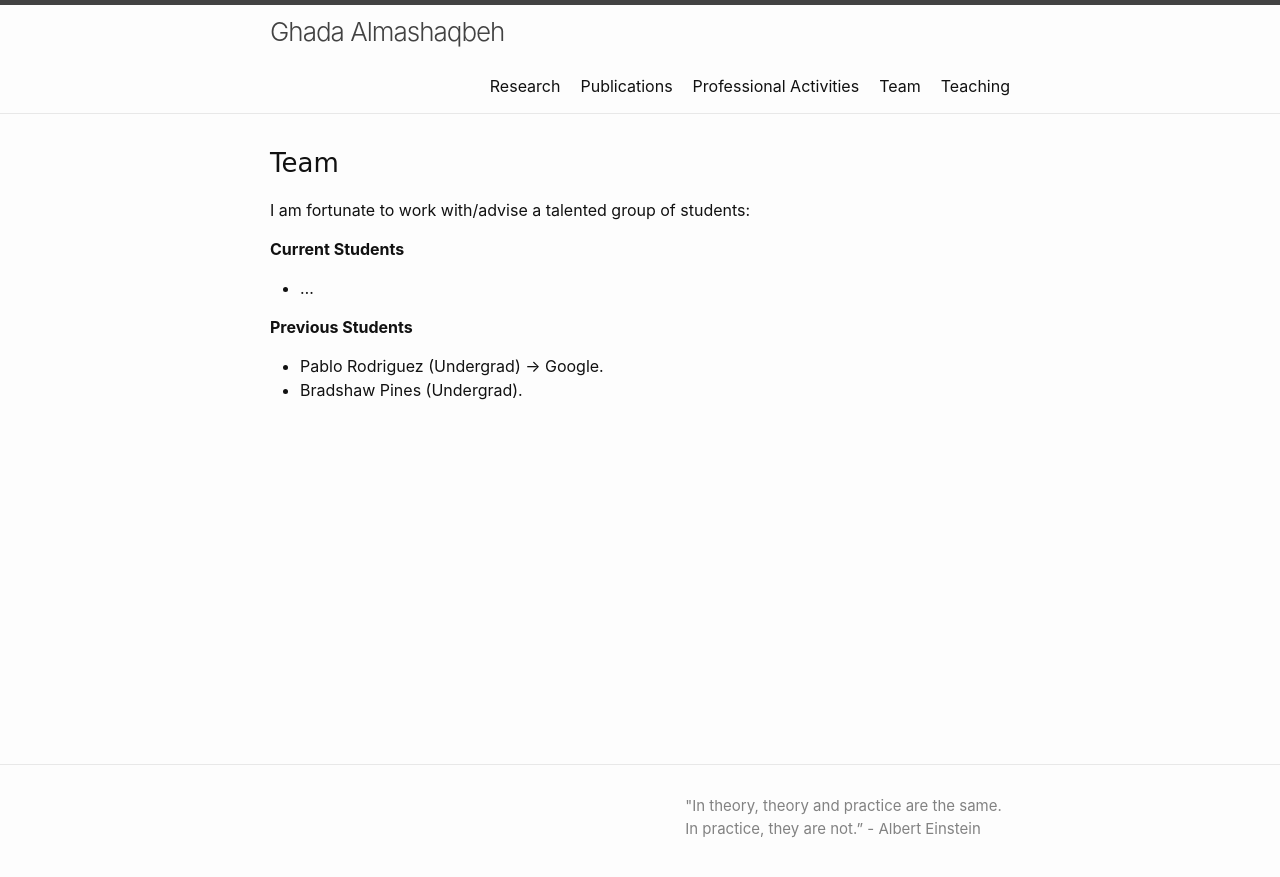
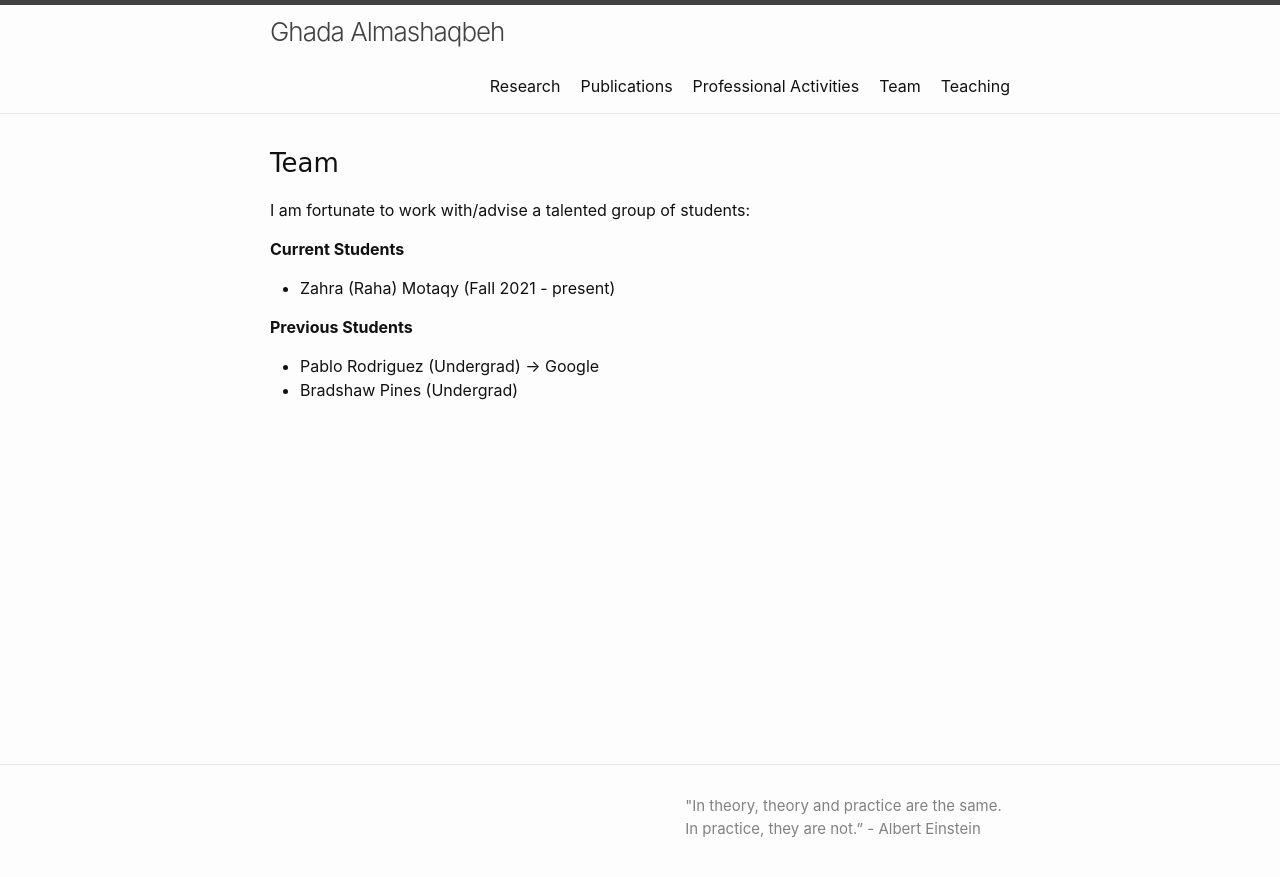
Before and after one commit to GhadaAlmashaqbeh/GhadaAlmashaqbeh.github.io, a Jekyll site: the page built from 04-team.md, in a window 1280 px wide. Shown: the top 877 px of the page. Built offline with Jekyll 4.4.1, drawn with Linux system fonts in a browser that asks for light colours.

Commit message:
update ad

```diff
--- a/04-team.md
+++ b/04-team.md
@@ -10,8 +10,8 @@
 I am fortunate to work with/advise a talented group of students:
 
 **Current Students**
-* ...
+* Zahra (Raha) Motaqy (Fall 2021 - present)
 
 **Previous Students**
-* Pablo Rodriguez (Undergrad) &#8594; Google.
-* Bradshaw Pines (Undergrad).
+* Pablo Rodriguez (Undergrad) &#8594; Google
+* Bradshaw Pines (Undergrad)
```
Also changed, not shown: index.md (+1 -1 lines).
